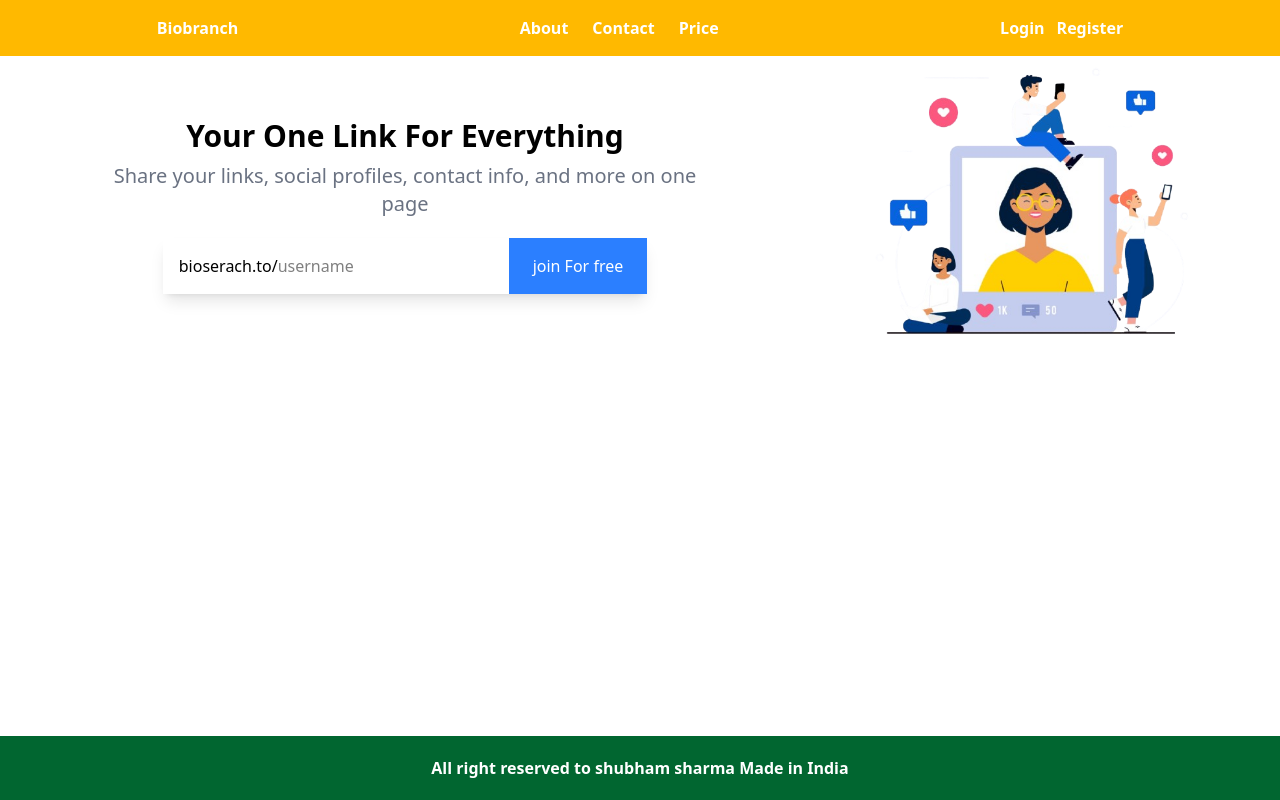
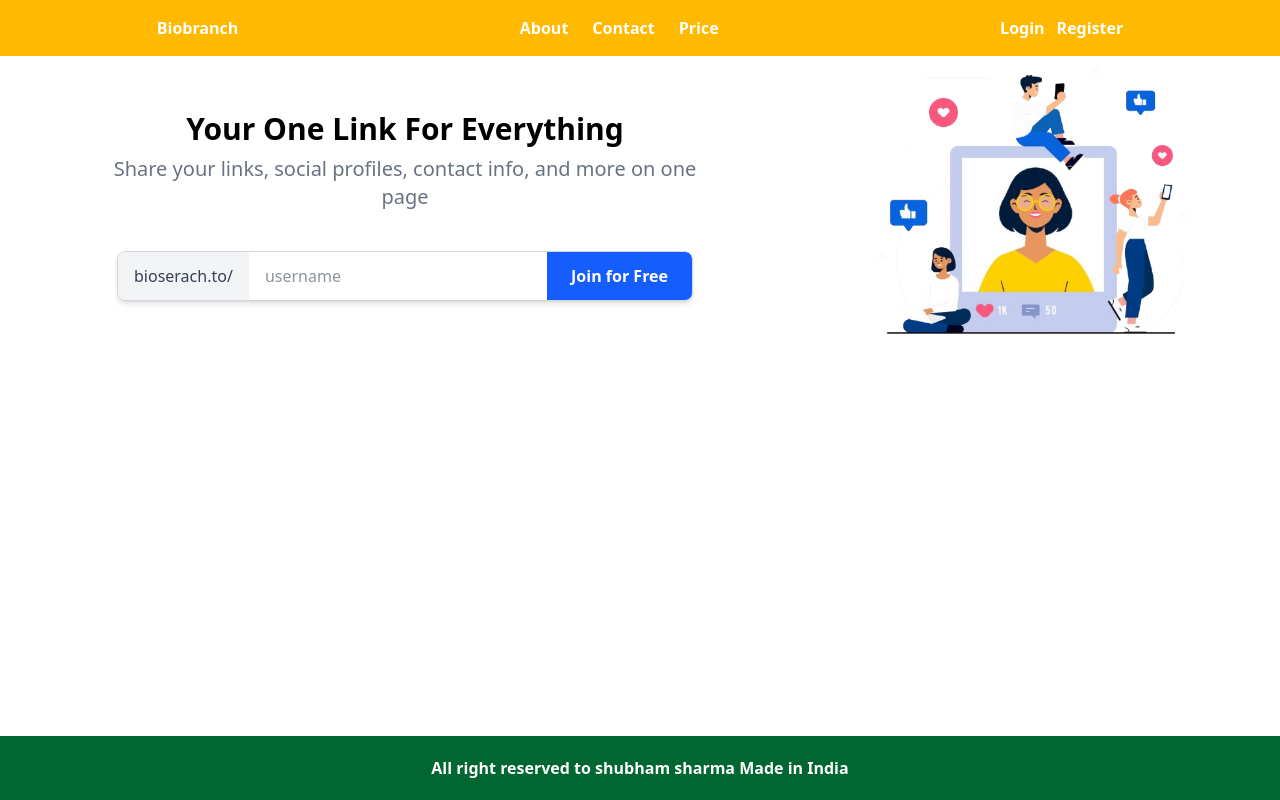
Before and after one commit to Shubhamsharma2002/BioBranch, a Next.js app: page / in a window 1280 px wide. Built offline with nearby package versions, Linux system fonts and the light colour scheme; no server answers.

Commit message:
adding callbcak url to introform

```diff
--- a/src/components/forms/Introform.jsx
+++ b/src/components/forms/Introform.jsx
@@ -1,22 +1,45 @@
-import React from 'react'
+"use client";
+import { signIn } from "next-auth/react";
+import React, { useState } from "react";
 
-const  Introform = ()=> {
+const Introform = () => {
+  const [username, setUsername] = useState("");
+
+  const handleSubmit = async (e) => {
+    e.preventDefault();
+    const trimmedUsername = username.trim();
+    if (trimmedUsername.length === 0) return;
+
+    await signIn("google", {
+      callbackUrl: `/account?username=${encodeURIComponent(trimmedUsername)}`,
+    });
+  };
+
   return (
-    <div>
-                  <form action="" className="inline-flex items-center shadow-lg">
-            <span className="bg-white py-4 pl-4">bioserach.to/</span>
+    <div className="flex justify-center mt-10 px-4">
+      <form
+        onSubmit={handleSubmit}
+        className="flex flex-wrap md:flex-nowrap items-center bg-white border border-gray-300 rounded-lg shadow-md overflow-hidden w-full max-w-xl"
+      >
+        <span className="px-4 py-3 text-gray-700 bg-gray-100 font-medium whitespace-nowrap">
+          bioserach.to/
+        </span>
         <input
           type="text"
-              className="py-4 focus:outline-none  focus:ring-2 rounded focus:ring-blue-500"
+          value={username}
+          onChange={(e) => setUsername(e.target.value)}
+          className="py-3 px-4 flex-1 min-w-[200px] w-full focus:outline-none focus:ring-2 focus:ring-blue-500 text-gray-800"
           placeholder="username"
         />
-
-            <button type="submit" className="bg-blue-500 text-white py-4 px-6">
-              join For free
+        <button
+          type="submit"
+          className="py-3 px-6 font-semibold text-white bg-blue-600 hover:bg-blue-700 w-full md:w-auto"
+        >
+          Join for Free
         </button>
       </form>
     </div>
-  )
-}
+  );
+};
 
-export default Introform
+export default Introform;
```
Lines whose indentation alone changed are shown as unchanged.
